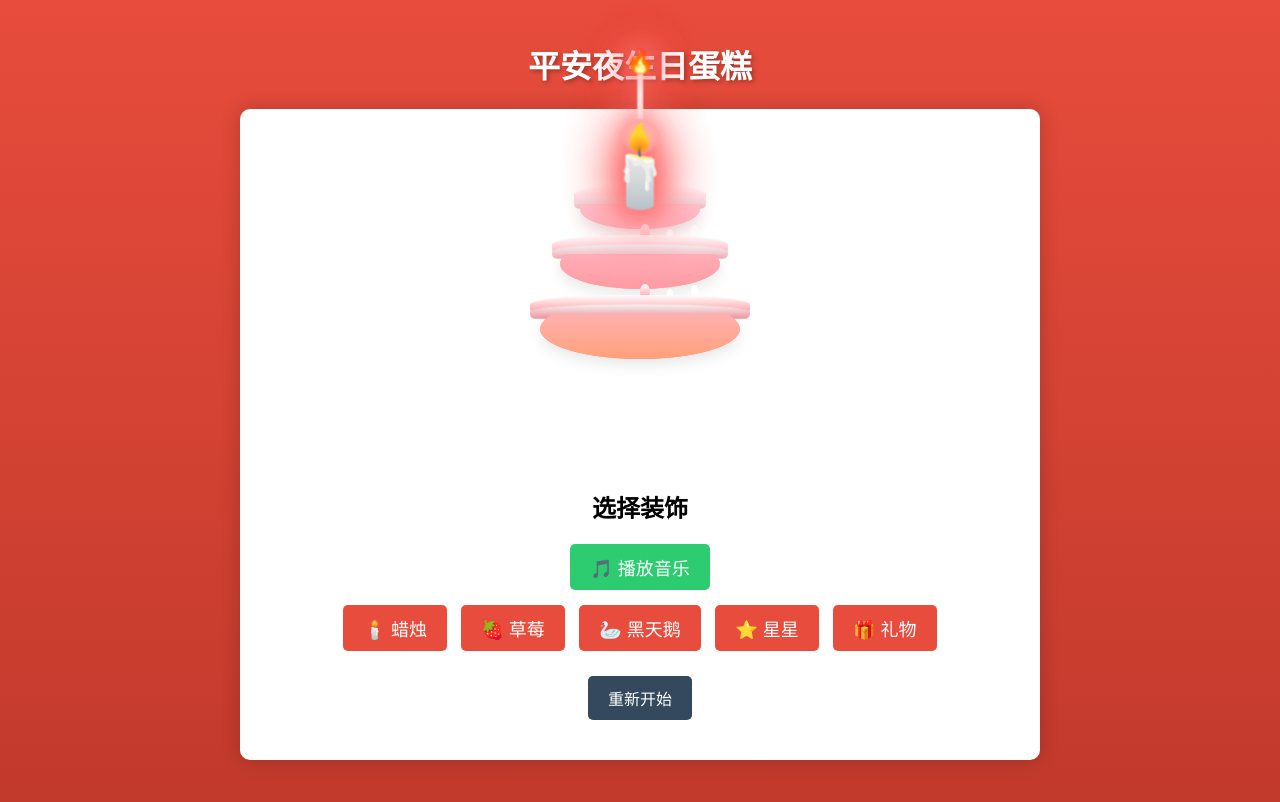
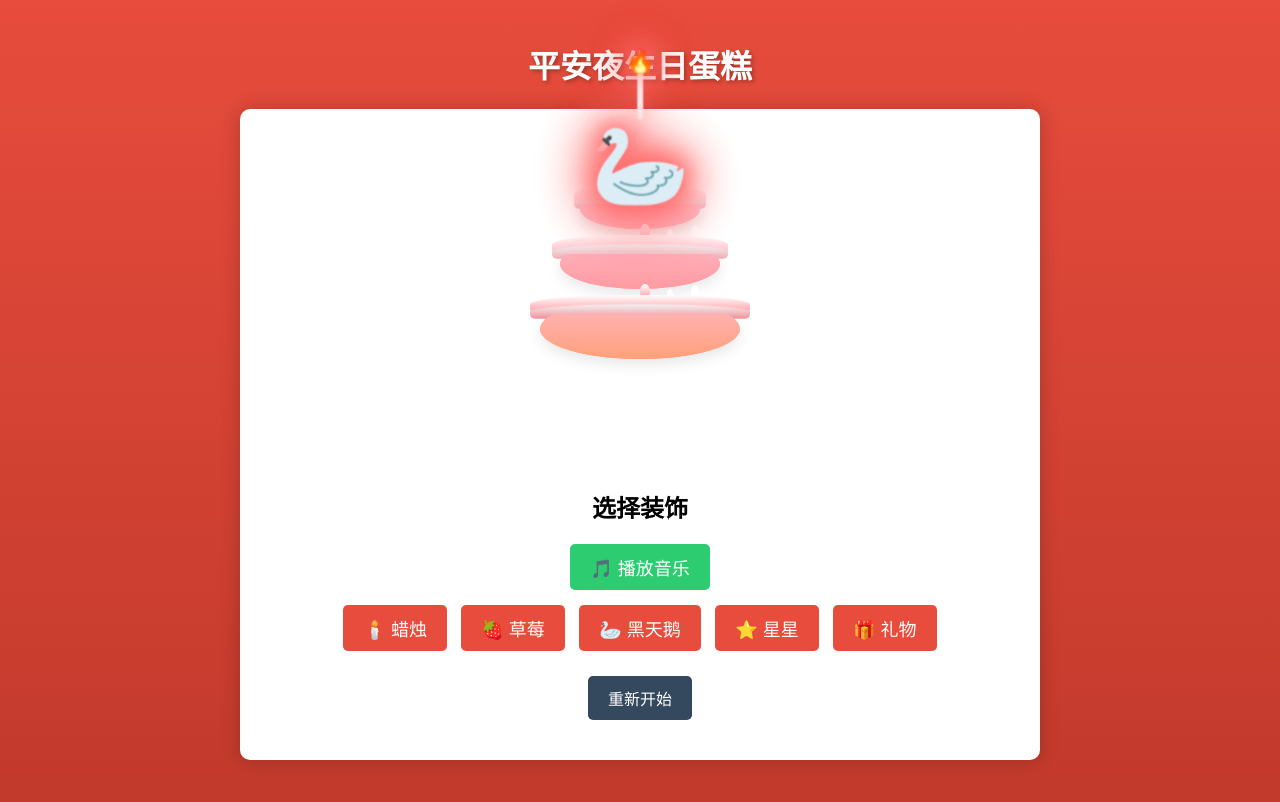
Before and after one commit to redoop/aigame, a plain HTML site: page 平安夜生日蛋糕/index.html in a window 1280 px wide. Drawn offline with Linux system fonts and the light colour scheme.

Commit message:
Update index.html

```diff
--- a/平安夜生日蛋糕/index.html
+++ b/平安夜生日蛋糕/index.html
@@ -12,7 +12,7 @@
         <div class="game-area">
             <div id="cake" class="cake">
                 <!-- 添加顶部大蜡烛 -->
-                <div class="candle big-candle lit">🕯️</div>
+                <div class="candle big-candle lit">🦢</div>
                 <!-- 三层蛋糕 -->
                 <div class="cake-layer cake-layer-top">
                     <div class="cream-top"></div>
```
